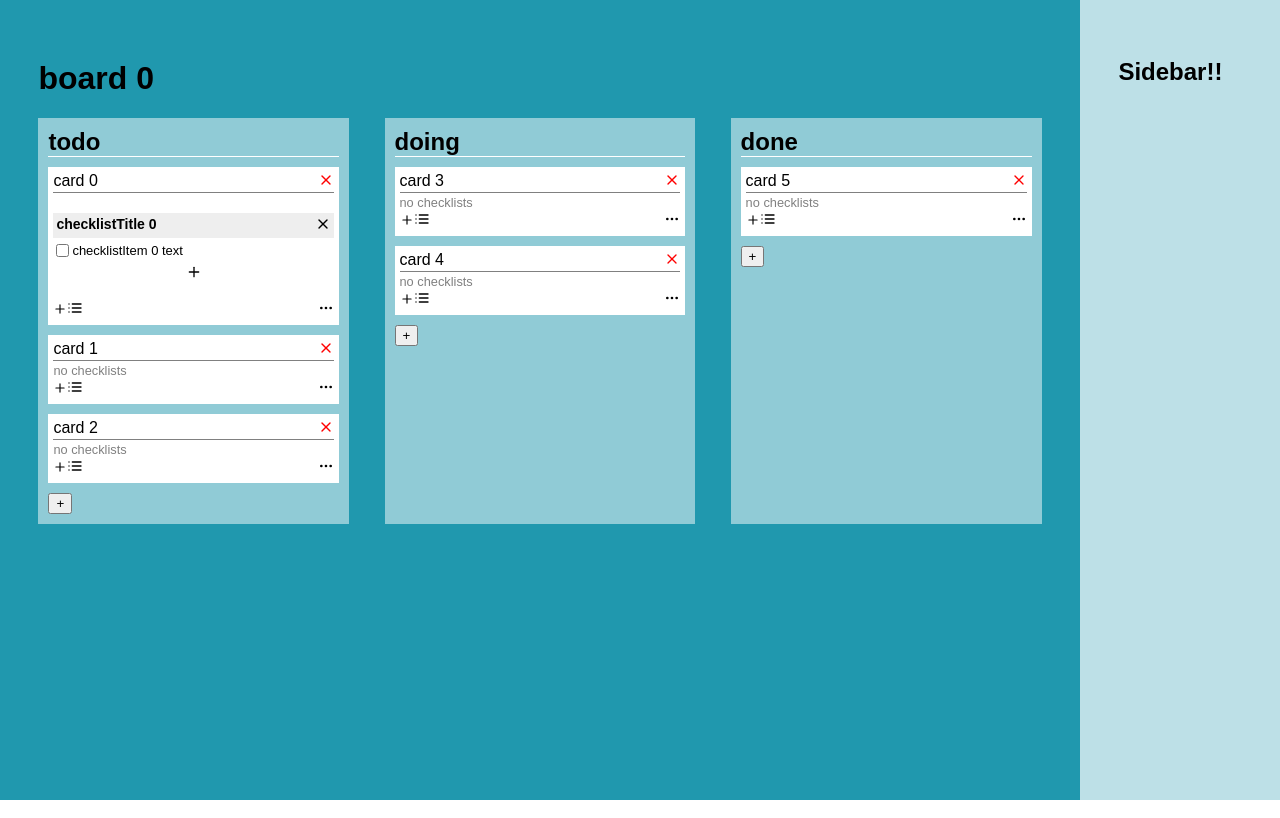
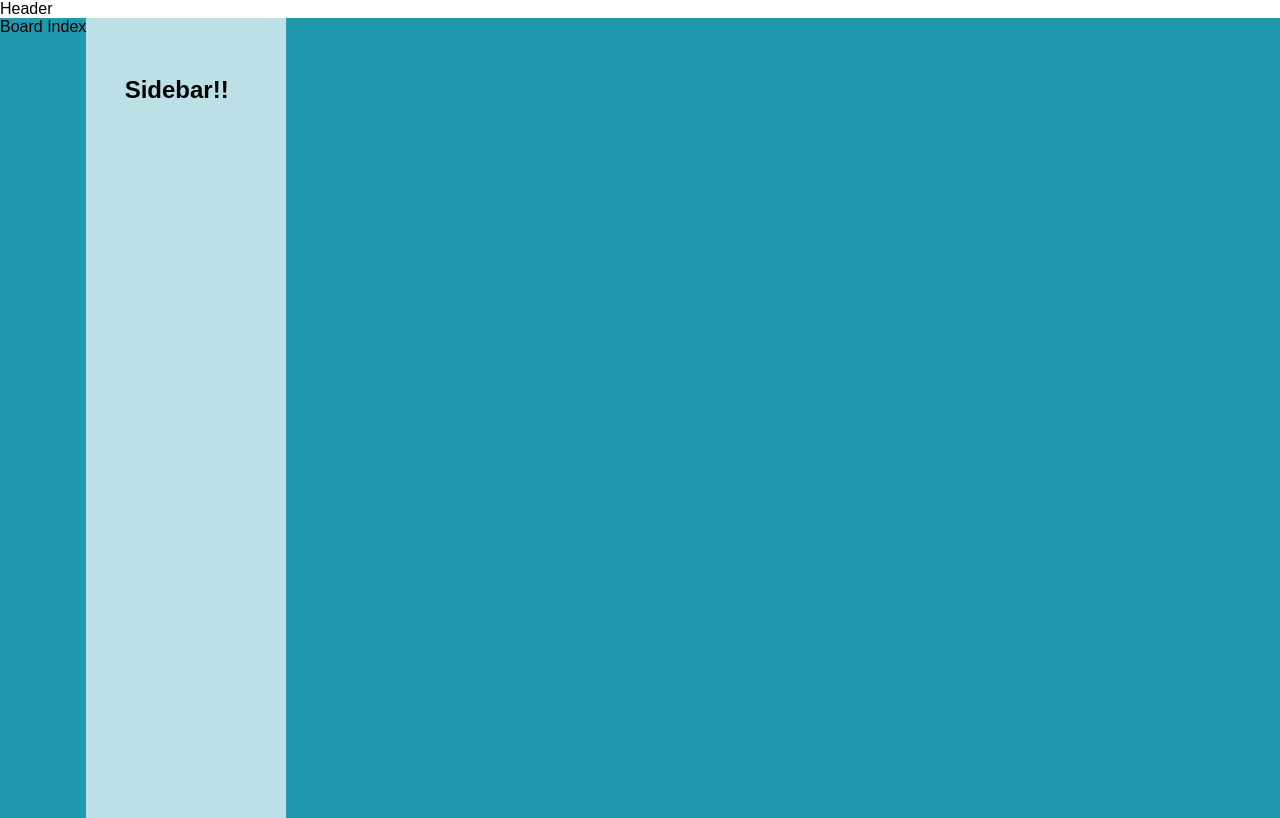
Before and after one commit to SimpliciTea/kanban-client, a React (Create React App) app: page /boards in a window 1280 px wide. Built offline with nearby package versions, Linux system fonts and the light colour scheme.

Commit message:
Included React Router and scaffolded components for starter routes:
/

/boards
/boards/:id

/auth
/auth/signin
/auth/signup

```diff
--- a/package.json
+++ b/package.json
@@ -11,7 +11,9 @@
     "react-dom": "^15.6.1",
     "react-feather": "^1.0.7",
     "react-redux": "^5.0.6",
+    "react-router-dom": "^4.2.2",
     "redux": "^3.7.2",
+    "redux-form": "^7.1.2",
     "redux-thunk": "^2.2.0"
   },
   "scripts": {
--- a/src/App.js
+++ b/src/App.js
@@ -1,20 +1,25 @@
-import React, { Component } from 'react';
+import React from 'react';
+import { Route } from 'react-router-dom';
+
+/* COMPONENTS */
+import Header from './components/header/Header';
+
+/* VIEWS */
+import BoardView from './views/BoardView';
+import AuthView from './views/AuthView';
 
 
-/* COMPONENTS */
-import Board from './components/board/Board'
-import Sidebar from './components/sidebar/Sidebar';
+class App extends React.Component {
+	render() {
+		return (
+			<main>
+				<Route path={'/'} component={Header} />
+				<Route path={'/auth'} component={AuthView} />
+				<Route path={'/boards'} component={BoardView} />
+			</main>
+		)
+	}
+}
 
 
-class App extends Component {
-  render() {
-    return (
-      <div className="board-view">
-        <Board id={0} />
-        <Sidebar />
-      </div>
-    );
-  }
-}
-
 export default App;
--- /dev/null
+++ b/src/components/auth/SignIn.js
@@ -0,0 +1,16 @@
+import React from 'react';
+
+
+class SignIn extends React.Component {
+
+	render() {
+		return (
+			<div>
+				Sign In
+			</div>
+		)
+	}
+}
+
+
+export default SignIn;
--- /dev/null
+++ b/src/components/auth/SignUp.js
@@ -0,0 +1,17 @@
+import React from 'react';
+import { reduxForm } from 'redux-form';
+import * as actions from '../../actions/authActions'
+
+class SignUp extends React.Component {
+
+	render() {
+		return (
+			<div>
+				Sign Up
+			</div>
+		)
+	}
+}
+
+
+export default SignUp;
--- /dev/null
+++ b/src/components/board-index/BoardIndex.js
@@ -0,0 +1,16 @@
+import React from 'react';
+
+
+class BoardIndex extends React.Component {
+
+	render() {
+		return (
+			<div>
+				Board Index
+			</div>
+		)
+	}
+}
+
+
+export default BoardIndex;
--- /dev/null
+++ b/src/components/header/Header.js
@@ -0,0 +1,16 @@
+import React from 'react';
+
+
+class Header extends React.Component {
+
+	render() {
+		return (
+			<div>
+				Header
+			</div>
+		)
+	}
+}
+
+
+export default Header;
--- a/src/index.js
+++ b/src/index.js
@@ -1,14 +1,21 @@
 import React from 'react';
 import ReactDOM from 'react-dom';
+import { Provider } from 'react-redux';
+import { BrowserRouter } from 'react-router-dom';
+
+import store from './store';
 import './styles/global.css';
+import registerServiceWorker from './registerServiceWorker';
+
+// Components
 import App from './App';
-import registerServiceWorker from './registerServiceWorker';
-import store from './store';
-import { Provider } from 'react-redux';
+
 
 ReactDOM.render(
   <Provider store={store}>
-    <App />
+  	<BrowserRouter>
+  		<App />
+  	</BrowserRouter>
   </Provider>,
   document.getElementById('root')
 );
--- /dev/null
+++ b/src/views/AuthView.js
@@ -0,0 +1,18 @@
+import React from 'react';
+import { Switch, Route } from 'react-router-dom';
+
+import SignUp from '../components/auth/SignUp';
+import SignIn from '../components/auth/SignIn';
+
+class AuthView extends React.Component {
+	render() {
+		return (
+			<Switch>
+				<Route path={'/auth/signup'} component={SignUp} />
+				<Route path={'/auth/signin'} component={SignIn} />
+			</Switch>
+		)
+	}
+}
+
+export default AuthView;
--- /dev/null
+++ b/src/views/BoardView.js
@@ -0,0 +1,26 @@
+import React from 'react';
+import { Switch, Route } from 'react-router-dom';
+
+import BoardIndex from '../components/board-index/BoardIndex';
+import Board from '../components/board/Board';
+import Sidebar from '../components/sidebar/Sidebar';
+
+class BoardView extends React.Component {
+
+	render() {
+		return (
+			<div className="board-view">
+				<Switch>
+					<Route exact path="/boards" component={BoardIndex} />
+					<Route path="/boards/:id" render={(props) => {
+						return <Board id={parseInt(props.match.params.id)} />
+					}}/>
+				</Switch>
+				<Sidebar />
+			</div>
+		)
+	}
+}
+
+
+export default BoardView;
```
Also changed, not shown: src/components/auth/SignOut.js (added, +16 -0 lines), src/actions/authActions.js (added), 1 other file (tests, documents, lock files or other folders).
